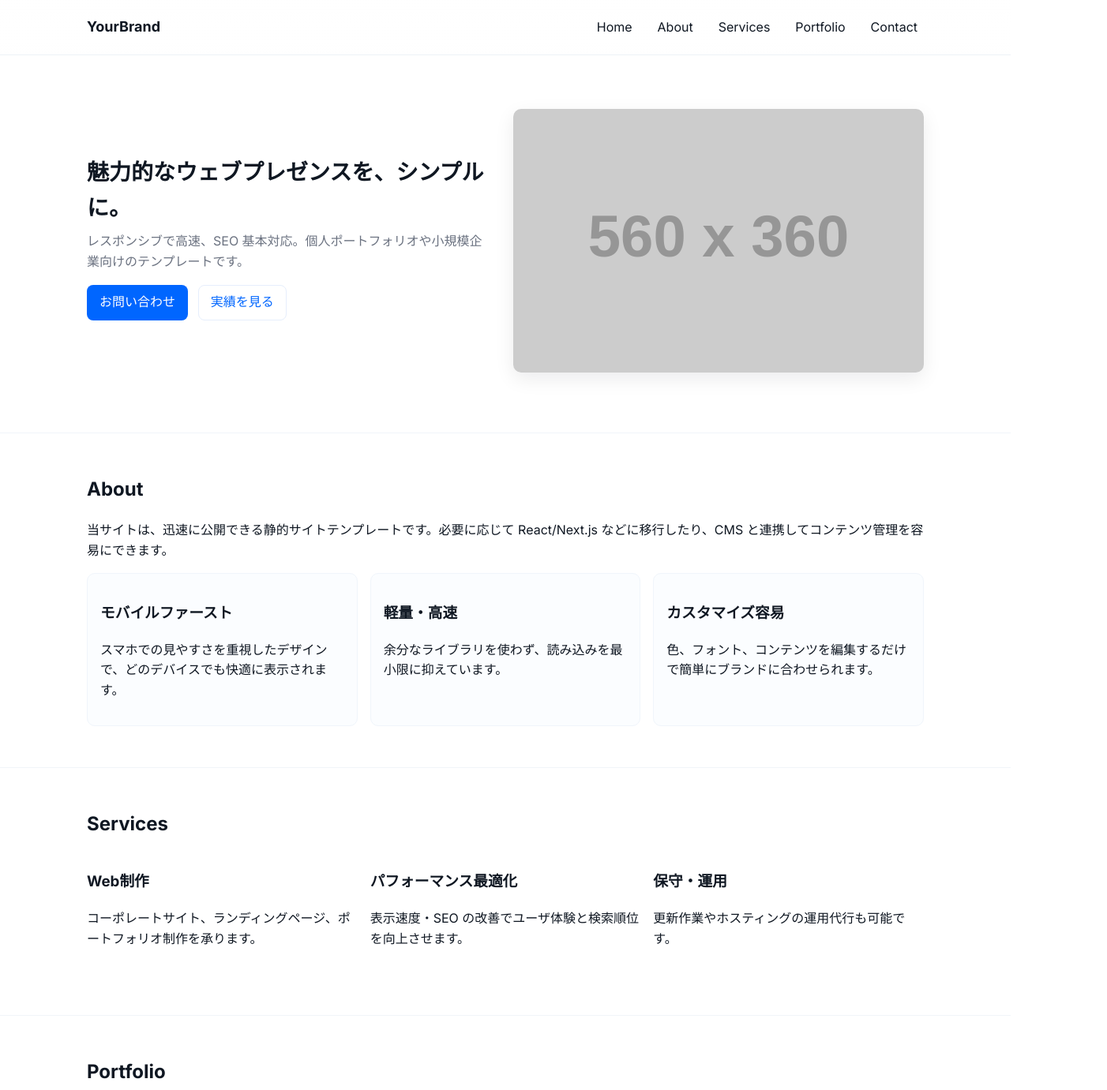
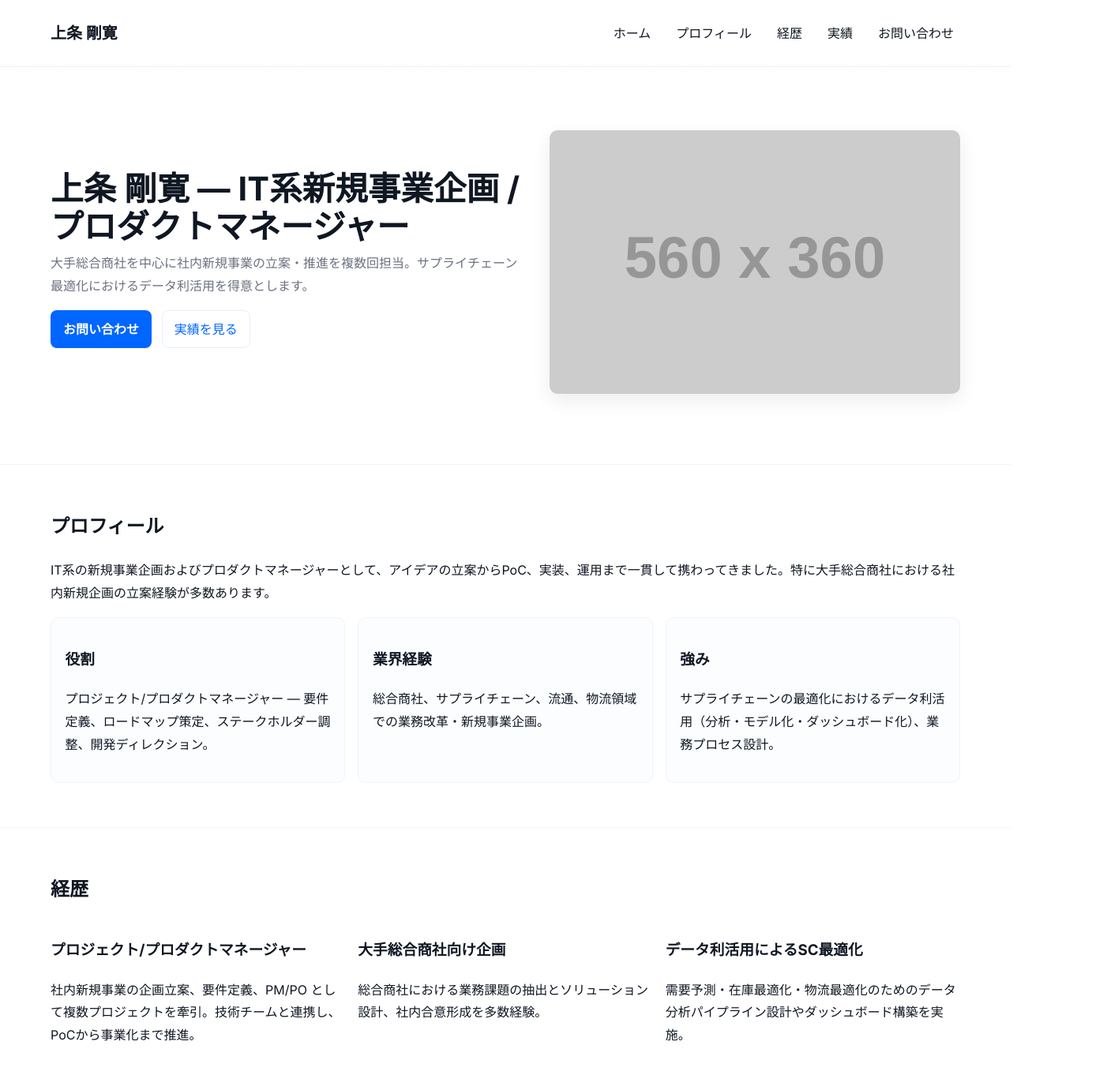
Before and after one commit to TakehiroKamijo/test-repository, a plain HTML site: page index.html in a window 1280 px wide. Shown: the top 1381 px of the page at 79% size, 1402 px wide, since content can reach past the window. Drawn offline with Linux system fonts and the light colour scheme; placeholder pictures from the web are drawn by us.

Commit message:
chore: update portfolio content and styles for 上条剛寛

```diff
--- a/index.html
+++ b/index.html
@@ -4,7 +4,7 @@
   <meta charset="utf-8" />
   <meta name="viewport" content="width=device-width,initial-scale=1" />
   <meta name="description" content="シンプルでモダンなポートフォリオ / 企業サイトのテンプレート" />
-  <title>Sample Site — シンプルホームページ</title>
+  <title>上条剛寛 — プロダクトマネージャー / 新規事業企画</title>
 
   <!-- Google Fonts -->
   <link href="https://fonts.googleapis.com/css2?family=Inter:wght@300;400;600;700&display=swap" rel="stylesheet">
@@ -14,17 +14,17 @@
 <body>
   <header class="site-header">
     <div class="container header-inner">
-      <a class="brand" href="#">YourBrand</a>
+      <a class="brand" href="#">上条 剛寛</a>
       <button id="nav-toggle" class="nav-toggle" aria-label="メニューを開く">
         <span class="hamburger"></span>
       </button>
       <nav id="site-nav" class="site-nav">
         <ul>
-          <li><a href="#hero">Home</a></li>
-          <li><a href="#about">About</a></li>
-          <li><a href="#services">Services</a></li>
-          <li><a href="#portfolio">Portfolio</a></li>
-          <li><a href="#contact">Contact</a></li>
+          <li><a href="#hero">ホーム</a></li>
+          <li><a href="#about">プロフィール</a></li>
+          <li><a href="#experience">経歴</a></li>
+          <li><a href="#portfolio">実績</a></li>
+          <li><a href="#contact">お問い合わせ</a></li>
         </ul>
       </nav>
     </div>
@@ -35,8 +35,8 @@
     <section id="hero" class="hero">
       <div class="container hero-inner">
         <div class="hero-text">
-          <h1>魅力的なウェブプレゼンスを、シンプルに。</h1>
-          <p>レスポンシブで高速、SEO 基本対応。個人ポートフォリオや小規模企業向けのテンプレートです。</p>
+          <h1>上条 剛寛 — IT系新規事業企画 / プロダクトマネージャー</h1>
+          <p>大手総合商社を中心に社内新規事業の立案・推進を複数回担当。サプライチェーン最適化におけるデータ利活用を得意とします。</p>
           <p class="hero-cta">
             <a class="btn-primary" href="#contact">お問い合わせ</a>
             <a class="btn-outline" href="#portfolio">実績を見る</a>
@@ -51,41 +51,41 @@
     <!-- About -->
     <section id="about" class="section about">
       <div class="container">
-        <h2>About</h2>
-        <p>当サイトは、迅速に公開できる静的サイトテンプレートです。必要に応じて React/Next.js などに移行したり、CMS と連携してコンテンツ管理を容易にできます。</p>
+        <h2>プロフィール</h2>
+        <p>IT系の新規事業企画およびプロダクトマネージャーとして、アイデアの立案からPoC、実装、運用まで一貫して携わってきました。特に大手総合商社における社内新規企画の立案経験が多数あります。</p>
         <div class="cards">
           <div class="card">
-            <h3>モバイルファースト</h3>
-            <p>スマホでの見やすさを重視したデザインで、どのデバイスでも快適に表示されます。</p>
+            <h3>役割</h3>
+            <p>プロジェクト/プロダクトマネージャー — 要件定義、ロードマップ策定、ステークホルダー調整、開発ディレクション。</p>
           </div>
           <div class="card">
-            <h3>軽量・高速</h3>
-            <p>余分なライブラリを使わず、読み込みを最小限に抑えています。</p>
+            <h3>業界経験</h3>
+            <p>総合商社、サプライチェーン、流通、物流領域での業務改革・新規事業企画。</p>
           </div>
           <div class="card">
-            <h3>カスタマイズ容易</h3>
-            <p>色、フォント、コンテンツを編集するだけで簡単にブランドに合わせられます。</p>
+            <h3>強み</h3>
+            <p>サプライチェーンの最適化におけるデータ利活用（分析・モデル化・ダッシュボード化）、業務プロセス設計。</p>
           </div>
         </div>
       </div>
     </section>
 
     <!-- Services -->
-    <section id="services" class="section services">
+    <section id="experience" class="section services">
       <div class="container">
-        <h2>Services</h2>
+        <h2>経歴</h2>
         <ul class="service-list">
           <li>
-            <h3>Web制作</h3>
-            <p>コーポレートサイト、ランディングページ、ポートフォリオ制作を承ります。</p>
+            <h3>プロジェクト/プロダクトマネージャー</h3>
+            <p>社内新規事業の企画立案、要件定義、PM/PO として複数プロジェクトを牽引。技術チームと連携し、PoCから事業化まで推進。</p>
           </li>
           <li>
-            <h3>パフォーマンス最適化</h3>
-            <p>表示速度・SEO の改善でユーザ体験と検索順位を向上させます。</p>
+            <h3>大手総合商社向け企画</h3>
+            <p>総合商社における業務課題の抽出とソリューション設計、社内合意形成を多数経験。</p>
           </li>
           <li>
-            <h3>保守・運用</h3>
-            <p>更新作業やホスティングの運用代行も可能です。</p>
+            <h3>データ利活用によるSC最適化</h3>
+            <p>需要予測・在庫最適化・物流最適化のためのデータ分析パイプライン設計やダッシュボード構築を実施。</p>
           </li>
         </ul>
       </div>
@@ -94,19 +94,19 @@
     <!-- Portfolio -->
     <section id="portfolio" class="section portfolio">
       <div class="container">
-        <h2>Portfolio</h2>
+        <h2>実績</h2>
         <div class="portfolio-grid">
           <figure>
-            <img src="https://via.placeholder.com/420x280.png?text=Project+1" alt="Project 1">
-            <figcaption>Project 1 — サイト制作</figcaption>
+            <img src="https://via.placeholder.com/420x280.png?text=Supply+Chain+PoC" alt="Supply Chain PoC">
+            <figcaption>サプライチェーン最適化PoC — 需要予測モデルと在庫最適化のプロトタイプ設計</figcaption>
           </figure>
           <figure>
-            <img src="https://via.placeholder.com/420x280.png?text=Project+2" alt="Project 2">
-            <figcaption>Project 2 — ランディングページ</figcaption>
+            <img src="https://via.placeholder.com/420x280.png?text=Enterprise+Internal+Service" alt="Internal Service">
+            <figcaption>社内新規企画（総合商社）— 業務可視化と意思決定支援のダッシュボード導入</figcaption>
           </figure>
           <figure>
-            <img src="https://via.placeholder.com/420x280.png?text=Project+3" alt="Project 3">
-            <figcaption>Project 3 — ブログ構築</figcaption>
+            <img src="https://via.placeholder.com/420x280.png?text=Logistics+Optimization" alt="Logistics Optimization">
+            <figcaption>物流ルーティング改善プロジェクト — データ分析によるコスト削減施策の実行</figcaption>
           </figure>
         </div>
       </div>
@@ -115,20 +115,18 @@
     <!-- Contact -->
     <section id="contact" class="section contact">
       <div class="container">
-        <h2>Contact</h2>
+        <h2>お問い合わせ</h2>
         <div class="contact-layout">
           <div class="contact-info">
-            <p>まずはお気軽にご相談ください。以下フォーム、またはメールで受け付けています。</p>
+            <p>プロジェクト相談・協業・講演等のご依頼は下記よりご連絡ください。</p>
             <ul>
-              <li><strong>Email:</strong> info@example.com</li>
-              <li><strong>Phone:</strong> 090-1234-5678</li>
+              <li><strong>Email:</strong> <span id="email">（公開用のメールアドレスを設定してください）</span></li>
               <li><strong>Location:</strong> Tokyo, Japan</li>
             </ul>
-            <p class="small">※ダミー情報です。公開前に差し替えてください。</p>
+            <p class="small">※連絡先は公開前に差し替えてください。</p>
           </div>
 
-          <form id="contact-form" class="contact-form" method="POST" action="https://formspree.io/f/your-form-id">
-            <!-- Replace the action URL with your Formspree endpoint or server -->
+          <form id="contact-form" class="contact-form" method="POST" action="#">
             <label>
               お名前
               <input type="text" name="name" required>
--- a/styles.css
+++ b/styles.css
@@ -4,9 +4,9 @@
   --muted:#6b7280;
   --primary:#0066ff;
   --accent:#0ea5a5;
-  --max-width:1100px;
+  --max-width:1200px;
   --radius:10px;
-  font-family: 'Inter', system-ui, -apple-system, "Segoe UI", Roboto, "Helvetica Neue", Arial;
+  font-family: 'Inter', "Noto Sans JP", "Hiragino Kaku Gothic ProN", "Yu Gothic", Meiryo, system-ui, -apple-system, "Segoe UI", Roboto, "Helvetica Neue", Arial;
 }
 
 *{box-sizing:border-box}
@@ -15,7 +15,8 @@ body{
   margin:0;
   background:var(--bg);
   color:var(--text);
-  line-height:1.6;
+  line-height:1.8;
+  font-size:16px;
   -webkit-font-smoothing:antialiased;
   -moz-osx-font-smoothing:grayscale;
 }
@@ -24,7 +25,7 @@ body{
 .container{
   max-width:var(--max-width);
   margin:0 auto;
-  padding:1.25rem;
+  padding:1.5rem;
 }
 
 /* Header */
@@ -37,7 +38,7 @@ body{
   backdrop-filter: blur(4px);
 }
 .header-inner{display:flex;align-items:center;justify-content:space-between}
-.brand{font-weight:700;text-decoration:none;color:var(--text);font-size:1.125rem}
+.brand{font-weight:700;text-decoration:none;color:var(--text);font-size:1.25rem}
 .nav-toggle{display:flex;align-items:center;justify-content:center;border:0;background:transparent;padding:0.5rem;border-radius:6px}
 .hamburger{width:22px;height:2px;background:var(--text);display:inline-block;position:relative}
 .hamburger::after,.hamburger::before{content:"";position:absolute;left:0;width:22px;height:2px;background:var(--text)}
@@ -47,26 +48,27 @@ body{
 .site-nav a:hover{background:#f1f5f9}
 
 /* Hero */
-.hero{padding:3rem 0}
+.hero{padding:3.5rem 0}
 .hero-inner{display:grid;grid-template-columns:1fr;gap:1.5rem;align-items:center}
-.hero-text h1{font-size:1.75rem;margin:0 0 0.5rem}
+.hero-text h1{font-size:1.95rem;margin:0 0 0.5rem;line-height:1.15}
 .hero-text p{color:var(--muted);margin:0 0 1rem}
 .hero-card img{width:100%;border-radius:var(--radius);box-shadow:0 8px 24px rgba(2,6,23,0.08)}
 
 /* Buttons */
-.btn-primary{display:inline-block;background:var(--primary);color:white;padding:0.6rem 1rem;border-radius:8px;text-decoration:none}
+.btn-primary{display:inline-block;background:var(--primary);color:white;padding:0.6rem 1rem;border-radius:8px;text-decoration:none;font-weight:600;transition:transform .12s ease,box-shadow .12s ease}
+.btn-primary:hover{transform:translateY(-2px);box-shadow:0 8px 20px rgba(2,6,23,0.08)}
 .btn-outline{display:inline-block;border:1px solid #e6eefc;color:var(--primary);padding:0.55rem 0.95rem;border-radius:8px;text-decoration:none;margin-left:0.5rem}
 
 /* Sections */
 .section{padding:2rem 0;border-top:1px solid #f1f5f9}
 .section h2{margin-top:0}
 .cards{display:grid;grid-template-columns:1fr;gap:1rem;margin-top:1rem}
-.card{padding:1rem;border-radius:10px;background:#fbfdff;border:1px solid #f0f5fb}
+.card{padding:1.1rem;border-radius:10px;background:#fbfdff;border:1px solid #f0f5fb}
 .service-list{display:grid;grid-template-columns:1fr;gap:1rem;padding:0;list-style:none}
 .portfolio-grid{display:grid;grid-template-columns:1fr;gap:1rem}
 .portfolio-grid figure{margin:0}
 .contact-layout{display:grid;grid-template-columns:1fr;gap:1rem}
-.contact-info{padding:1rem;background:#fbfdff;border-radius:10px;border:1px solid #f0f5fb}
+.contact-info{padding:1rem 1.1rem;background:#fbfdff;border-radius:10px;border:1px solid #f0f5fb}
 .contact-form label{display:block;margin-bottom:0.75rem}
 .contact-form input,
 .contact-form textarea{width:100%;padding:0.6rem;border-radius:8px;border:1px solid #e6eefc}
@@ -86,6 +88,7 @@ body{
   .contact-layout{grid-template-columns:1fr 1fr}
   .site-nav{display:block}
   .nav-toggle{display:none}
+  .hero-text h1{font-size:2.6rem}
 }
 @media(max-width:719px){
   .site-nav{display:none}
```
Also changed, not shown: 1 other file.
